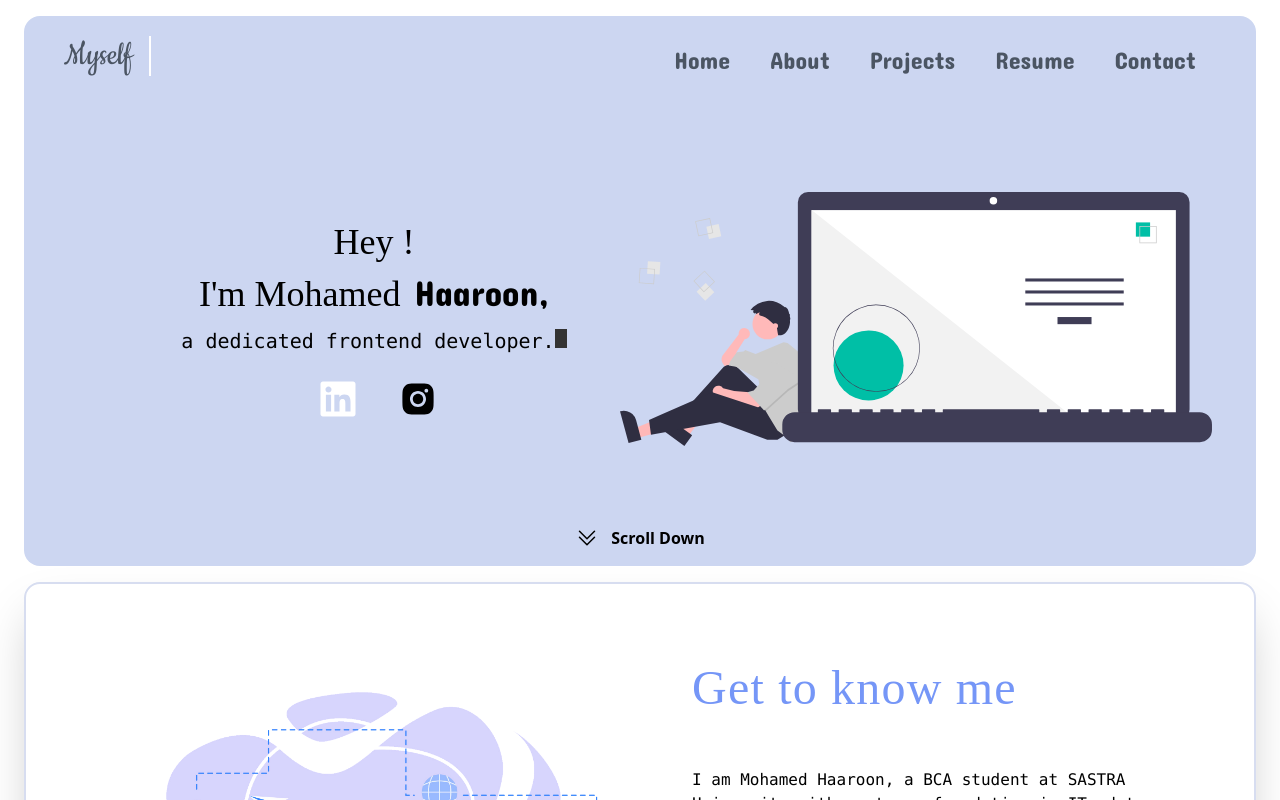
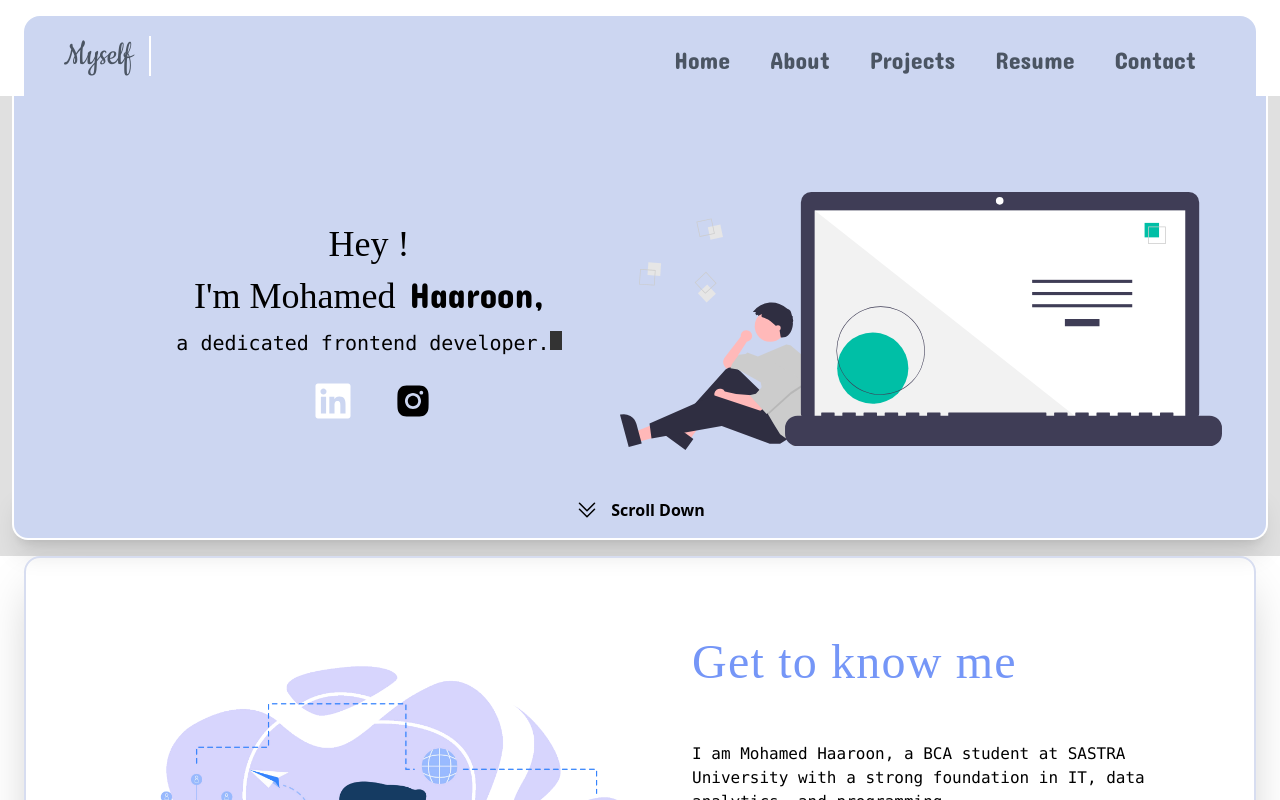
Before and after one commit to AMDHAAROON/portfolio, a React (Create React App) app: page / in a window 1280 px wide. Shown: the top 800 px of the page. Built offline with nearby package versions, Linux system fonts and the light colour scheme; a web font is replaced by a local one.

Commit message:
updated bg to light gray and added border lines to keep elevated

```diff
--- a/src/components/hero.js
+++ b/src/components/hero.js
@@ -12,8 +12,8 @@ export default function Hero(){
       }
    }
 
-return<div className='pb-4 cursor-default' id="hero">
- <section className='flex  flex-col md:flex-row bg-lightlaven  mx-6  py-16  px-6   text-black  '>
+return<div className='pb-4 cursor-default bg-[#e0e0e0]  ' id="hero">
+ <section className='flex  flex-col md:flex-row bg-lightlaven  mx-3  pt-16 pb-8  px-6   text-black border-x-2 border-[#ffff] '>
     <div className='md:w-1/2  text-4xl font-chalk  justify-center  md:pt-8 text-center md:ml-20 leading-normal md:leading-snug text-black flex flex-col' >
     <h1 >Hey !<br/>I'm Mohamed<span className='text-black font-marker hover:text-white cursor-pointer'> Haaroon,</span>
     <p className='text-lg md:text-xl font-mono mt-2'>{config.subtitle}<span className='caret'></span></p>
@@ -26,7 +26,7 @@ return<div className='pb-4 cursor-default' id="hero">
      <img  className=" md:w-1/2 mr-5 pt-8 float-img" src={heroimg}/>
 
     </section>
-    <div class="flex justify-center bg-lightlaven rounded-b-2xl py-4 mx-6">
+    <div class="flex justify-center bg-lightlaven rounded-b-2xl  py-4 mx-3 shadow-xl border-b-2 border-x-2  border-[#ffffff]">
             <svg xmlns="http://www.w3.org/2000/svg" fill="none" viewBox="0 0 24 24" stroke-width="1.5" stroke="currentColor" class="size-6">
                 <path stroke-linecap="round" stroke-linejoin="round" d="m4.5 5.25 7.5 7.5 7.5-7.5m-15 6 7.5 7.5 7.5-7.5" />
               </svg>
```
